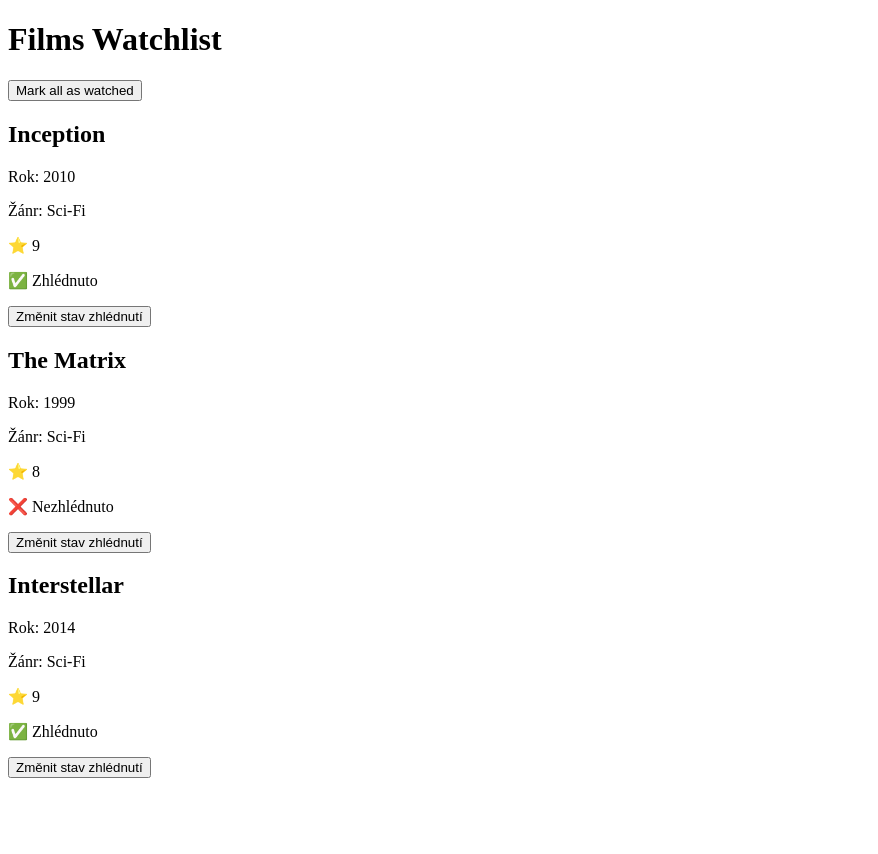
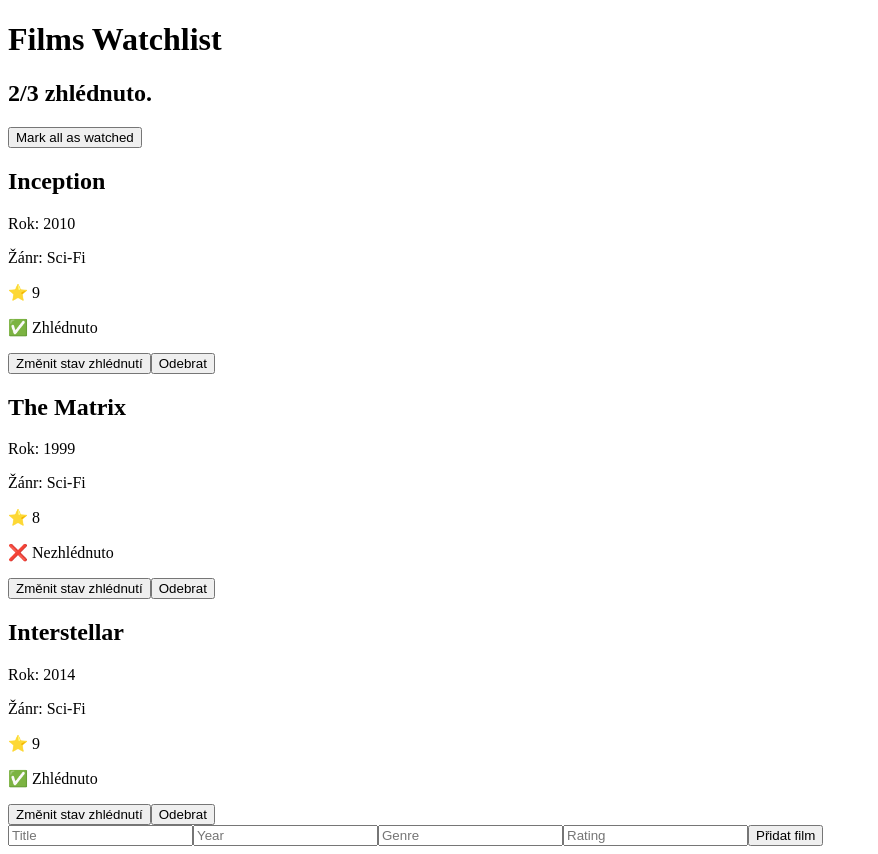
Before and after one commit to matejkronesDF/4IT427_krom13, a React (Vite) app: page / in a window 1280 px wide. Shown: the whole page, without its empty margins (0-878 px from the left). Before the commit the page ends 800 px from the top, so only its background shows below. Built offline with nearby package versions, Linux system fonts and the light colour scheme.

Commit message:
feat: Úkol 3 - State management

```diff
--- a/package.json
+++ b/package.json
@@ -9,8 +9,10 @@
     "preview": "vite preview"
   },
   "dependencies": {
+    "@tailwindcss/vite": "^4.3.0",
     "react": "^19.2.6",
-    "react-dom": "^19.2.6"
+    "react-dom": "^19.2.6",
+    "tailwindcss": "^4.3.0"
   },
   "devDependencies": {
     "@eslint/js": "^10.0.1",
--- a/src/App.tsx
+++ b/src/App.tsx
@@ -1,30 +1,30 @@
+import AddFilmForm from './components/AddFilmForm';
 import FilmCard from './components/FilmCard';
-import { type Film } from './types/film.types';
-import { useWatchList } from './hooks/useWatchList';
+import { useWatchList } from './context/WatchListContext';
 
 function App() {
-  const initialFilms: Film[] = [
-    { id: '1', title: 'Inception', year: 2010, genre: 'Sci-Fi', rating: 9, watched: true },
-    { id: '2', title: 'The Matrix', year: 1999, genre: 'Sci-Fi', rating: 8, watched: false },
-    { id: '3', title: 'Interstellar', year: 2014, genre: 'Sci-Fi', rating: 9, watched: true },
-  ];
-
-  const { films, toggleWatched, markAllAsWatched } = useWatchList(initialFilms);
+  const { films, toggleWatched, markAllAsWatched, removeFilm, watchNumbers } = useWatchList();
   return (
     <>
       <h1>Films Watchlist</h1>
+      <h2>{watchNumbers()}</h2>
       <button onClick={markAllAsWatched}>Mark all as watched</button>
-      {films.map((film) => (
+      {films.map((film, index) => (
         <FilmCard
-          key={film.id}
+          key={index}
+          id={film.id}
           title={film.title}
           year={film.year}
           genre={film.genre}
           rating={film.rating}
           watched={film.watched}
           onToggleWatched={toggleWatched}
+          onRemove={removeFilm}
         />
       ))}
+      <section>
+        <AddFilmForm />
+      </section>
     </>
   );
 }
--- /dev/null
+++ b/src/components/AddFilmForm.tsx
@@ -0,0 +1,60 @@
+//Vytvořte komponentu src/components/AddFilmForm.tsx s kontrolovanými inputy pro title, year, genre a rating.
+// Po odeslání formuláře zavolejte addFilm z contextu.
+
+import { useWatchList } from '@/context/WatchListContext';
+import { useState } from 'react';
+
+export function AddFilmForm() {
+  const { addFilm } = useWatchList();
+
+  const [title, setTitle] = useState('');
+  const [year, setYear] = useState('');
+  const [genre, setGenre] = useState('');
+  const [rating, setRating] = useState('');
+
+  function handleSubmit(e: React.SubmitEvent) {
+    e.preventDefault();
+
+    const newFilm = {
+      id: crypto.randomUUID(),
+      title,
+      year: Number(year),
+      genre,
+      rating: Number(rating),
+      watched: false,
+    };
+    console.log(newFilm.id);
+
+    addFilm(newFilm);
+
+    setTitle('');
+    setYear('');
+    setGenre('');
+    setRating('');
+  }
+  return (
+    <form onSubmit={handleSubmit}>
+      <input value={title} onChange={(e) => setTitle(e.target.value)} placeholder="Title" />
+
+      <input
+        type="number"
+        value={year}
+        onChange={(e) => setYear(e.target.value)}
+        placeholder="Year"
+      />
+
+      <input value={genre} onChange={(e) => setGenre(e.target.value)} placeholder="Genre" />
+
+      <input
+        type="number"
+        value={rating}
+        onChange={(e) => setRating(e.target.value)}
+        placeholder="Rating"
+      />
+
+      <button type="submit">Přidat film</button>
+    </form>
+  );
+}
+
+export default AddFilmForm;
--- a/src/components/FilmCard.tsx
+++ b/src/components/FilmCard.tsx
@@ -1,14 +1,15 @@
 interface FilmCardProps {
-  key: string;
+  id: string;
   title: string;
   year: number;
   genre: string;
   rating: number;
   watched: boolean;
-  onToggleWatched: (title: string) => void;
+  onToggleWatched: (id: string) => void;
+  onRemove: (id: string) => void;
 }
 
-function FilmCard({ title, year, genre, rating, watched, onToggleWatched }: FilmCardProps) {
+function FilmCard({ id, title, year, genre, rating, watched, onToggleWatched, onRemove }: FilmCardProps) {
   const isRatingValid = rating >= 1 && rating <= 10;
 
   return (
@@ -18,7 +19,8 @@
       <p>Žánr: {genre}</p>
       {isRatingValid ? <p>⭐️ {rating}</p> : <p>❌ Invalid</p>}
       {watched ? <p>✅ Zhlédnuto</p> : <p>❌ Nezhlédnuto</p>}
-      <button onClick={() => onToggleWatched(title)}>Změnit stav zhlédnutí</button>
+      <button onClick={() => onToggleWatched(id)}>Změnit stav zhlédnutí</button>
+      <button onClick={() => onRemove(id)}>Odebrat</button>
     </>
   );
 }
--- /dev/null
+++ b/src/context/WatchListContext.tsx
@@ -0,0 +1,70 @@
+import type { Film } from '@/types/film.types';
+import { createContext, useContext, useEffect, useState, type ReactNode } from 'react';
+
+type WatchListContextType = {
+  films: Film[];
+  addFilm: (film: Film) => void;
+  removeFilm: (id: string) => void;
+  toggleWatched: (id: string) => void;
+  markAllAsWatched: () => void;
+  watchNumbers: () => string;
+};
+const WatchListContext = createContext<WatchListContextType | null>(null);
+const initialFilms: Film[] = [
+  { id: '1', title: 'Inception', year: 2010, genre: 'Sci-Fi', rating: 9, watched: true },
+  { id: '2', title: 'The Matrix', year: 1999, genre: 'Sci-Fi', rating: 8, watched: false },
+  { id: '3', title: 'Interstellar', year: 2014, genre: 'Sci-Fi', rating: 9, watched: true },
+];
+
+export function WatchListProvider({ children }: { children: ReactNode }) {
+  const [films, setFilms] = useState<Film[]>(initialFilms);
+
+  function addFilm(film: Film) {
+    setFilms((prevFilms) => [...prevFilms, film]);
+  }
+
+  function removeFilm(id: string) {
+    setFilms((prevFilms) => prevFilms.filter((film) => film.id !== id));
+  }
+
+  function toggleWatched(id: string) {
+    setFilms((prevFilms) =>
+      prevFilms.map((film) => (film.id === id ? { ...film, watched: !film.watched } : film))
+    );
+  }
+
+  function markAllAsWatched() {
+    setFilms((prevFilms) => prevFilms.map((film) => ({ ...film, watched: true })));
+  }
+
+  function watchNumbers(){
+    const watchedCount = films.filter((f) => f.watched).length;
+    const totalCount = films.length;
+    return `${watchedCount}/${totalCount} zhlédnuto.`
+  }
+
+  useEffect(() => {
+    const watchedCount = films.filter((f) => f.watched).length;
+    const totalCount = films.length;
+
+    document.title = `Watchlist (${watchedCount}/${totalCount}) zhlédnuto.`;
+  }, [films]);
+
+  return (
+    <WatchListContext.Provider
+      value={{ films, addFilm, removeFilm, toggleWatched, markAllAsWatched, watchNumbers }}
+    >
+      {children}
+    </WatchListContext.Provider>
+  );
+}
+
+export function useWatchList() {
+  const context = useContext(WatchListContext);
+
+  if (!context) {
+    throw new Error('useWatchList must be used inside WatchListProvider');
+  }
+
+  return context;
+}
--- a/src/hooks/useWatchList.ts
+++ /dev/null
@@ -1,25 +0,0 @@
-import { type Film } from '@/types/film.types';
-import { useState, useEffect } from 'react';
-
-export function useWatchList(initialFilms: Film[]) {
-  const [films, setFilms] = useState(initialFilms);
-
-  function toggleWatched(title: string) {
-    setFilms((prev) =>
-      prev.map((film) => (film.title === title ? { ...film, watched: !film.watched } : film))
-    );
-  }
-
-  function markAllAsWatched() {
-    setFilms((prev) => prev.map((film) => ({ ...film, watched: true })));
-  }
-
-  useEffect(() => {
-    const watchedCount = films.filter((f) => f.watched).length;
-    const totalCount = films.length;
-
-    document.title = `Watchlist (${watchedCount}/${totalCount}) zhlédnuto.`;
-  }, [films]);
-
-  return { films, toggleWatched, markAllAsWatched };
-}
--- a/src/main.tsx
+++ b/src/main.tsx
@@ -1,9 +1,12 @@
 import { StrictMode } from 'react';
 import { createRoot } from 'react-dom/client';
 import App from './App.tsx';
+import { WatchListProvider } from './context/WatchListContext.tsx';
 
 createRoot(document.getElementById('root')!).render(
   <StrictMode>
-    <App />
+    <WatchListProvider>
+      <App />
+    </WatchListProvider>
   </StrictMode>
 );
```
Also changed, not shown: 1 other file (tests, documents, lock files or other folders).
